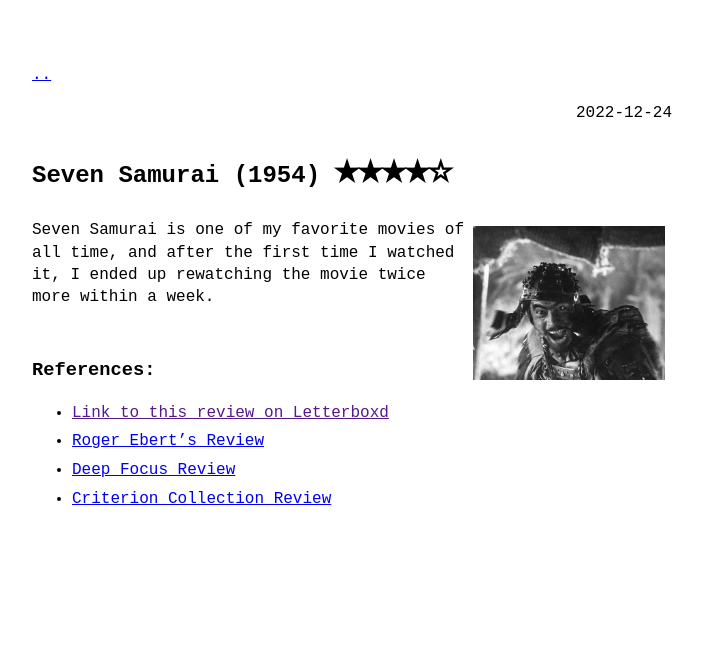
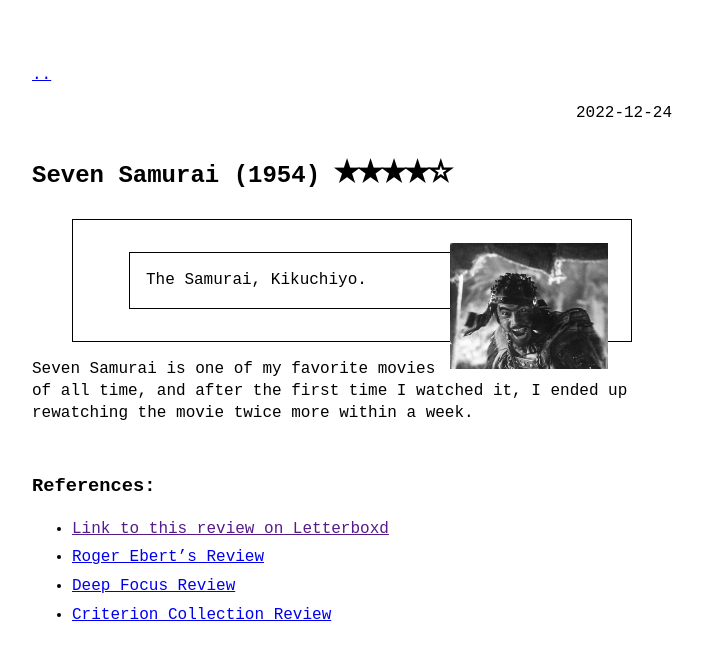
Before and after one commit to abadari3/abadari3.github.io, a Jekyll site: the page built from _posts/2022-12-24-Seven Samurai 1954.md, in a window 1280 px wide. Shown: the top 660 px of the page, without its empty margins (288-991 px from the left). Built offline with Jekyll 4.4.1, drawn with Linux system fonts in a browser that asks for light colours.

Commit message:
Update 2022-12-24-Seven Samurai 1954.md

```diff
--- a/_posts/2022-12-24-Seven Samurai 1954.md
+++ b/_posts/2022-12-24-Seven Samurai 1954.md
@@ -3,7 +3,10 @@ layout: post
 title: Seven Samurai (1954) <font size=7>★★★★☆</font>
 ---
 
-<img align="right" src="https://raw.githubusercontent.com/abadari3/abadari3.github.io/master/_images/sevensamurai1.jpeg" style="float: right;margin-right: 7px;margin-left: 7px;margin-top: 7px;width: 30%">
+> <img align="right" src="https://raw.githubusercontent.com/abadari3/abadari3.github.io/master/_images/sevensamurai1.jpeg" style="margin-right: 7px;margin-left: 7px;margin-top: 7px;width: 30%">
+> >
+> The Samurai, Kikuchiyo.
+
 Seven Samurai is one of my favorite movies of all time, and after the first time I watched it, I ended up rewatching the movie twice more within a week.
 
 ### References:
```
